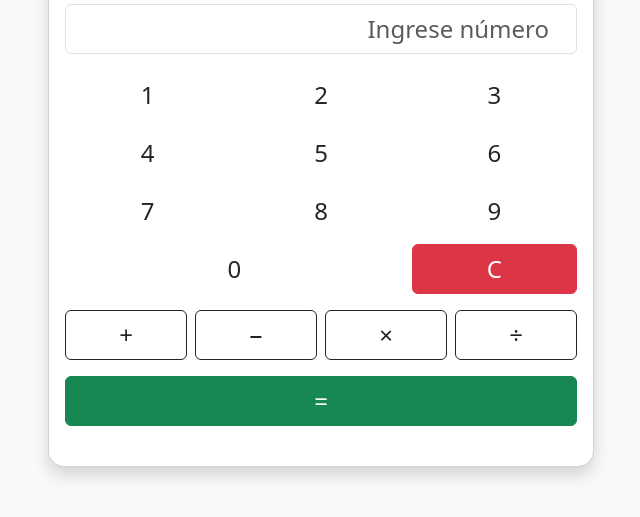
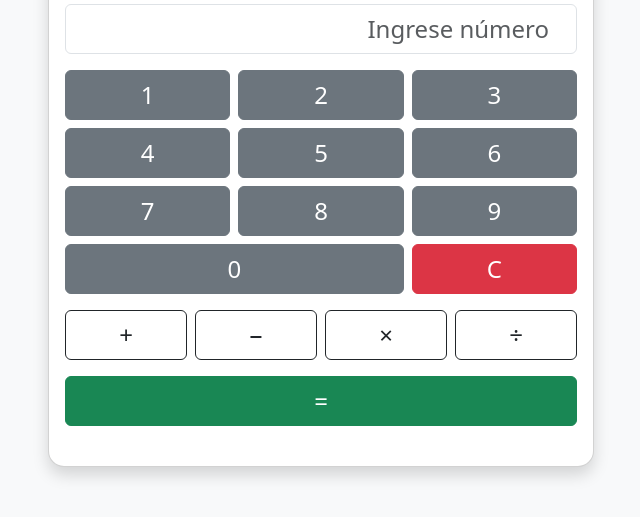
Before and after one commit to Ermunizp/PryCalculadoraWeb, a plain HTML site: page index.html in a window 1280 px wide. Shown: the part 123-640 px from the top of the page, without its empty margins (319-959 px from the left). Drawn offline with Linux system fonts and the light colour scheme.

Commit message:
Cambios botones 2

```diff
--- a/index.html
+++ b/index.html
@@ -24,16 +24,16 @@
 
             <!-- Botones numéricos -->
             <div class="row g-2 mb-3">
-              <div class="col-4"><button class="btn btn-secundary w-100 fs-4" onclick="agregarNumero(1)">1</button></div>
-              <div class="col-4"><button class="btn btn-secundary w-100 fs-4" onclick="agregarNumero(2)">2</button></div>
-              <div class="col-4"><button class="btn btn-secundary w-100 fs-4" onclick="agregarNumero(3)">3</button></div>
-              <div class="col-4"><button class="btn btn-secundary w-100 fs-4" onclick="agregarNumero(4)">4</button></div>
-              <div class="col-4"><button class="btn btn-secundary w-100 fs-4" onclick="agregarNumero(5)">5</button></div>
-              <div class="col-4"><button class="btn btn-secundary w-100 fs-4" onclick="agregarNumero(6)">6</button></div>
-              <div class="col-4"><button class="btn btn-secundary w-100 fs-4" onclick="agregarNumero(7)">7</button></div>
-              <div class="col-4"><button class="btn btn-secundary w-100 fs-4" onclick="agregarNumero(8)">8</button></div>
-              <div class="col-4"><button class="btn btn-secundary w-100 fs-4" onclick="agregarNumero(9)">9</button></div>
-              <div class="col-8"><button class="btn btn-secundary w-100 fs-4" onclick="agregarNumero(0)">0</button></div>
+              <div class="col-4"><button class="btn btn-secondary w-100 fs-4" onclick="agregarNumero(1)">1</button></div>
+              <div class="col-4"><button class="btn btn-secondary w-100 fs-4" onclick="agregarNumero(2)">2</button></div>
+              <div class="col-4"><button class="btn btn-secondary w-100 fs-4" onclick="agregarNumero(3)">3</button></div>
+              <div class="col-4"><button class="btn btn-secondary w-100 fs-4" onclick="agregarNumero(4)">4</button></div>
+              <div class="col-4"><button class="btn btn-secondary w-100 fs-4" onclick="agregarNumero(5)">5</button></div>
+              <div class="col-4"><button class="btn btn-secondary w-100 fs-4" onclick="agregarNumero(6)">6</button></div>
+              <div class="col-4"><button class="btn btn-secondary w-100 fs-4" onclick="agregarNumero(7)">7</button></div>
+              <div class="col-4"><button class="btn btn-secondary w-100 fs-4" onclick="agregarNumero(8)">8</button></div>
+              <div class="col-4"><button class="btn btn-secondary w-100 fs-4" onclick="agregarNumero(9)">9</button></div>
+              <div class="col-8"><button class="btn btn-secondary w-100 fs-4" onclick="agregarNumero(0)">0</button></div>
               <div class="col-4"><button class="btn btn-danger w-100 fs-4" onclick="limpiar()">C</button></div>
             </div>
 
```
